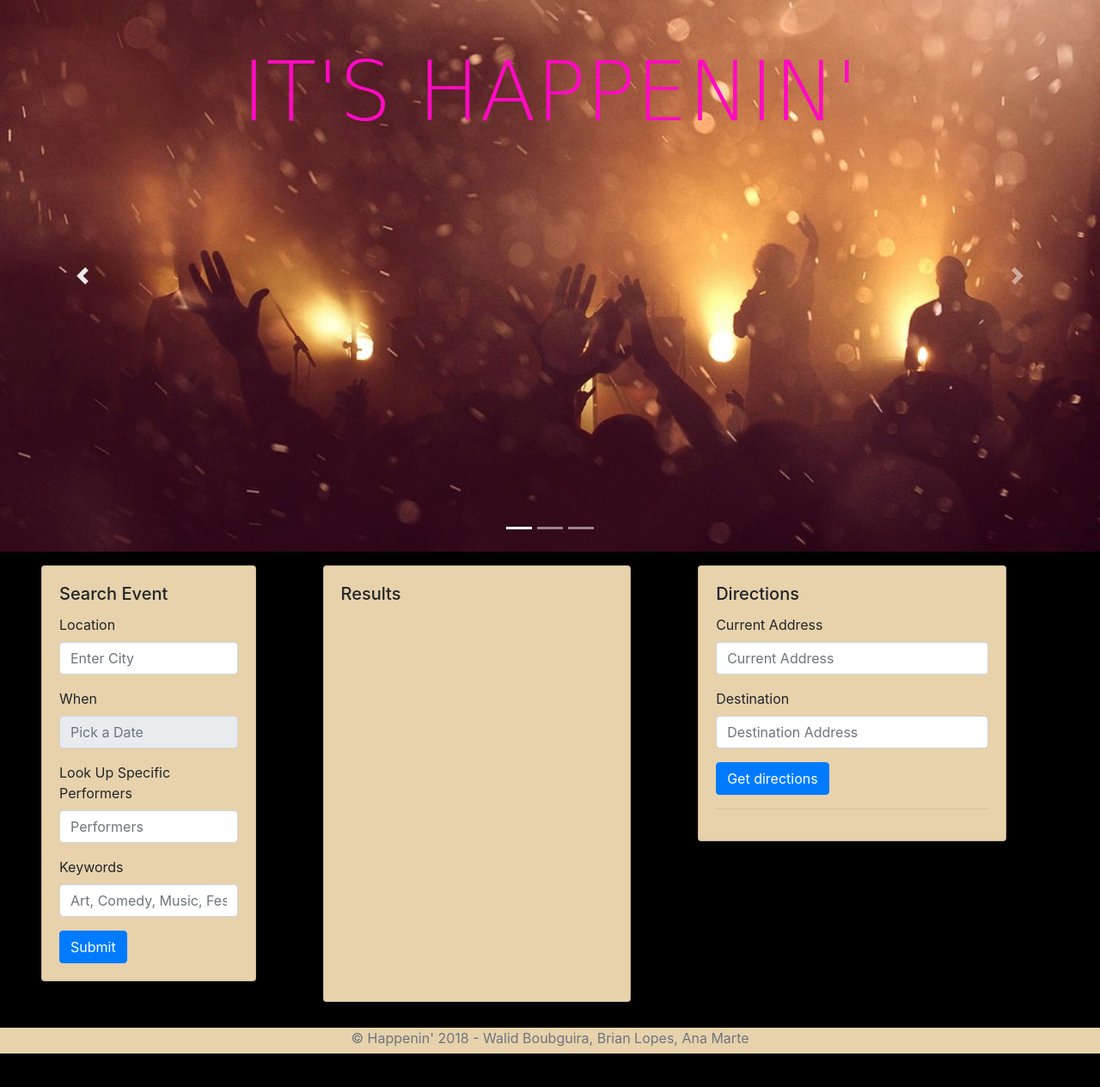
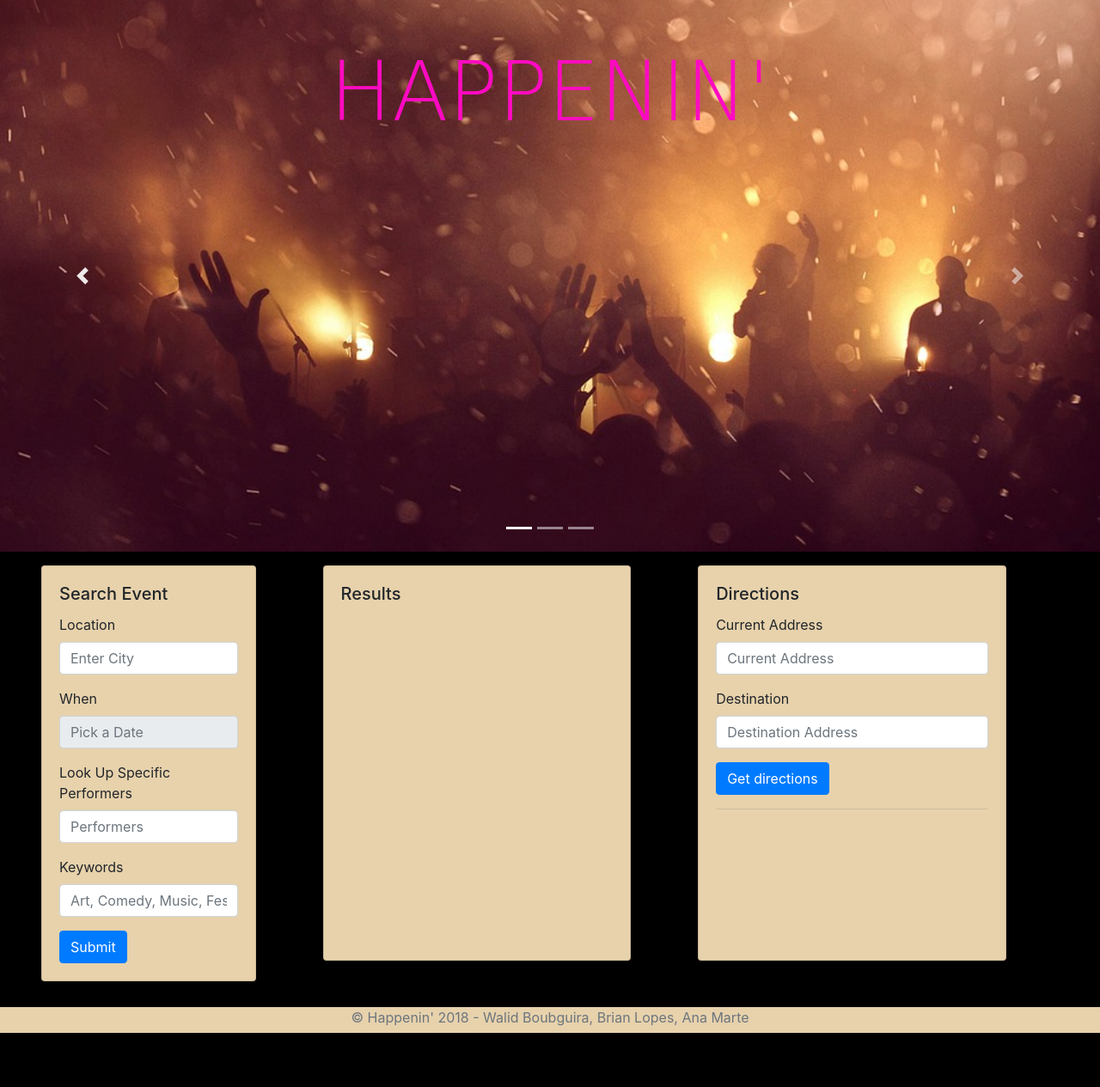
Before and after one commit to walidbillel/project1-WABD-, a PHP site: page / in a window 1280 px wide. Shown: the top 1265 px of the page at 86% size. Run offline with PHP 8.4, Linux system fonts and the light colour scheme; some libraries are stand-ins or nearby versions; some web fonts are replaced.

Commit message:
alomost there

```diff
--- a/assets/css/style.css
+++ b/assets/css/style.css
@@ -43,7 +43,12 @@ body{
 /* Results Div*/
 #results{
     overflow: auto;
-    height: 430px;
+    height: 382px;
+}
+
+#direction-result {
+    overflow: auto;
+    height: 139px;
 }
 
 /*Card Color*/
--- a/assets/javascript/app.js
+++ b/assets/javascript/app.js
@@ -48,7 +48,7 @@ $("#submit").on("click", function () {
     url: queryURL,
     method: "GET"
   }).then(function (response1) {
-    // console.log(queryURL);
+    console.log(queryURL);
     // empty the result so each time it loads with new results and not putting them over each other
     $("#results").empty();
 
@@ -214,6 +214,8 @@ $("#submit").on("click", function (event) {
   var whenFirebase = $("#when").val().trim();
   var performersFirebase = $("#performers").val().trim();
   var keywordsFirebase = $("#keywords").val().trim();
+  var currentLocationFirebase = $("#current-location").val().trim();
+  var destinationFirebase = $("#destination").val().trim();
 
   // Creates local temp object
 
@@ -221,7 +223,9 @@ $("#submit").on("click", function (event) {
     artist: performersFirebase,
     where: whereFirebase,
     when: whenFirebase,
-    keywords: keywordsFirebase
+    keywords: keywordsFirebase,
+    currentLocation: currentLocationFirebase,
+    destination: destinationFirebase
   };
 
   //Uploads to database
@@ -237,6 +241,8 @@ $("#submit").on("click", function (event) {
   $("#when").val("");
   $("#performers").val("");
   $("#keywords").val("");
+  $("#current-location").val("");
+  $("#destination").val();
 });
 
 //Firebase watcher + initial loader
@@ -251,6 +257,8 @@ database.ref().on("child_added", function (childSnapshot) {
   var whenFirebase = childSnapshot.val().when;
   var performersFirebase = childSnapshot.val().artist;
   var keywordsFirebase = childSnapshot.val().keywords;
+  var currentLocationFirebase = childSnapshot.val().currentLocation;
+  var destinationFirebase = childSnapshot.val().destination;
 
   // console.log(whereFirebase);
   // console.log(whenFirebase);
--- a/index.html
+++ b/index.html
@@ -34,12 +34,12 @@
             <div class="carousel-inner" role="listbox">
                 <!-- Slide One - Set the background image for this slide in the line below -->
                 <div class="carousel-item active" style="background-image: url('assets/images/headerimg1.jpg')">
-                    <h1 class="display-1 text-center" id="titleText">IT'S HAPPENIN'</h1>
+                    <h1 class="display-1 text-center" id="titleText">HAPPENIN'</h1>
 
                 </div>
                 <!-- Slide Two - Set the background image for this slide in the line below -->
                 <div class="carousel-item" style="background-image: url('assets/images/headerimg2.jpg')">
-                    <h1 class="display-1 text-center" id="titleText">WHAT'S HAPPENIN'</h1>
+                    <h1 class="display-1 text-center" id="titleText">HAPPENIN'</h1>
                 </div>
                 <!-- Slide Three - Set the background image for this slide in the line below -->
                 <div class="carousel-item" style="background-image: url('assets/images/headerimg3.jpg')">
```
